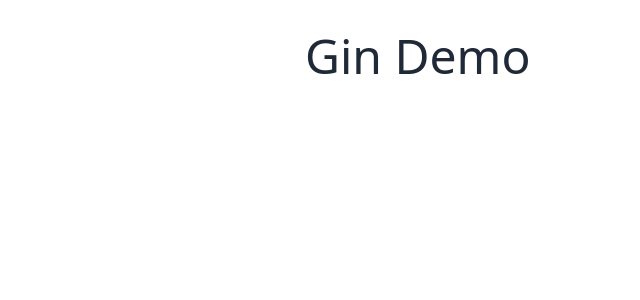
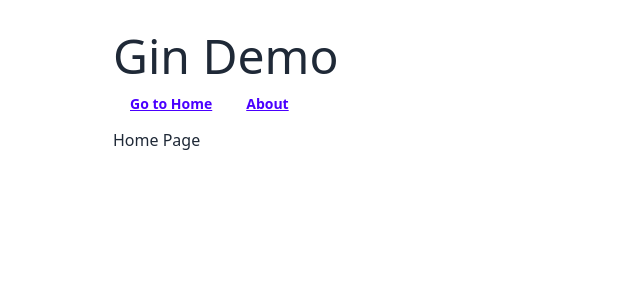
Before and after one commit to iwmq/gin_demo, a Vue app in the folder gin_frontend/: page /#/ in a window 1280 px wide. Shown: the top 300 px of the page, without its empty margins (15-655 px from the left). Built offline with nearby package versions, Linux system fonts and the light colour scheme.

Commit message:
use vue-router

```diff
--- a/gin_frontend/src/App.vue
+++ b/gin_frontend/src/App.vue
@@ -3,10 +3,17 @@ import HelloWorld from './components/HelloWorld.vue'
 </script>
 
 <template>
-  <div class="w-[80vh] mx-auto my-8">
+  <div class="w-[80vw] mx-auto my-8">
     <h1 class="text-5xl text-bold">
       Gin Demo
     </h1>
+    <div>
+      <router-link to="/" class="btn btn-link">Go to Home</router-link>
+      <router-link to="/about" class="btn btn-link">About</router-link>
+    </div>
+    <div>
+      <router-view></router-view>
+    </div>
   </div>
 </template>
 
--- /dev/null
+++ b/gin_frontend/src/components/AppHome.vue
@@ -0,0 +1,5 @@
+<template>
+    Home Page
+</template>
+
+<script setup></script>
--- a/gin_frontend/src/main.js
+++ b/gin_frontend/src/main.js
@@ -3,5 +3,6 @@ import 'vite/modulepreload-polyfill'
 import { createApp } from 'vue'
 import './style.css'
 import App from './App.vue'
+import router from "./route.js"
 
-createApp(App).mount('#app')
+createApp(App).use(router).mount('#app')
```
Also changed, not shown: gin_frontend/src/route.js (added, +22 -0 lines).
